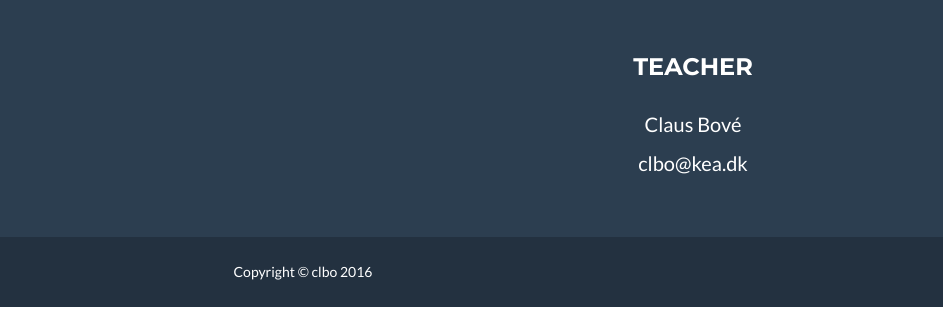
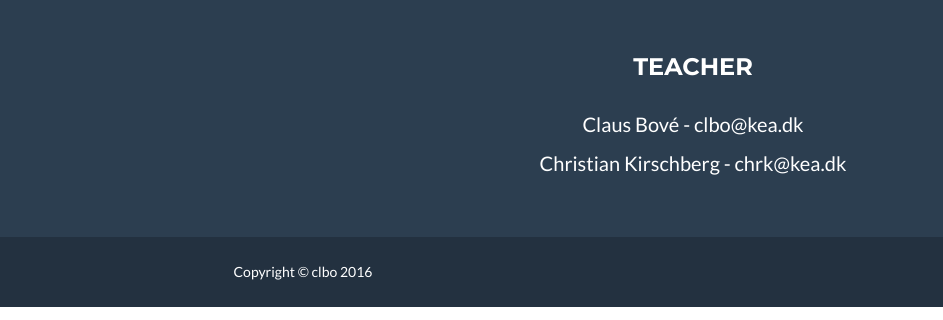
Before and after one commit to keacoretest/keacoretest.github.io, a website: page index.html in a window 1280 px wide. Shown: the part 299-619 px from the top of the page, 337-1280 px from the left. Drawn offline with nearby package versions, Linux system fonts and the light colour scheme; no server answers.

```diff
--- a/index.html
+++ b/index.html
@@ -222,8 +222,8 @@
                     </div>
                     <div class="footer-col col-md-4">
                         <h3>Teacher</h3>
-                        <p>Claus Bové</p>
-                        <p>clbo@kea.dk</p>
+                        <p>Claus Bové - clbo@kea.dk</p>
+                        <p>Christian Kirschberg - chrk@kea.dk</p>
                     </div>
 
                 </div>
```
